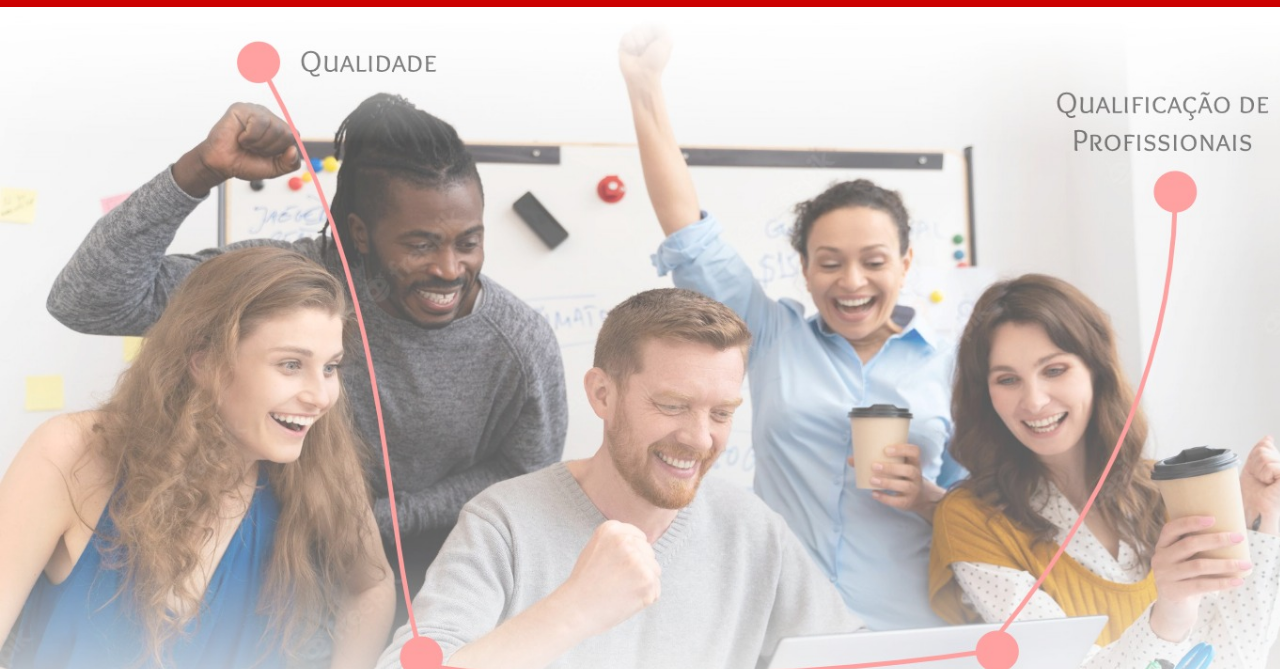
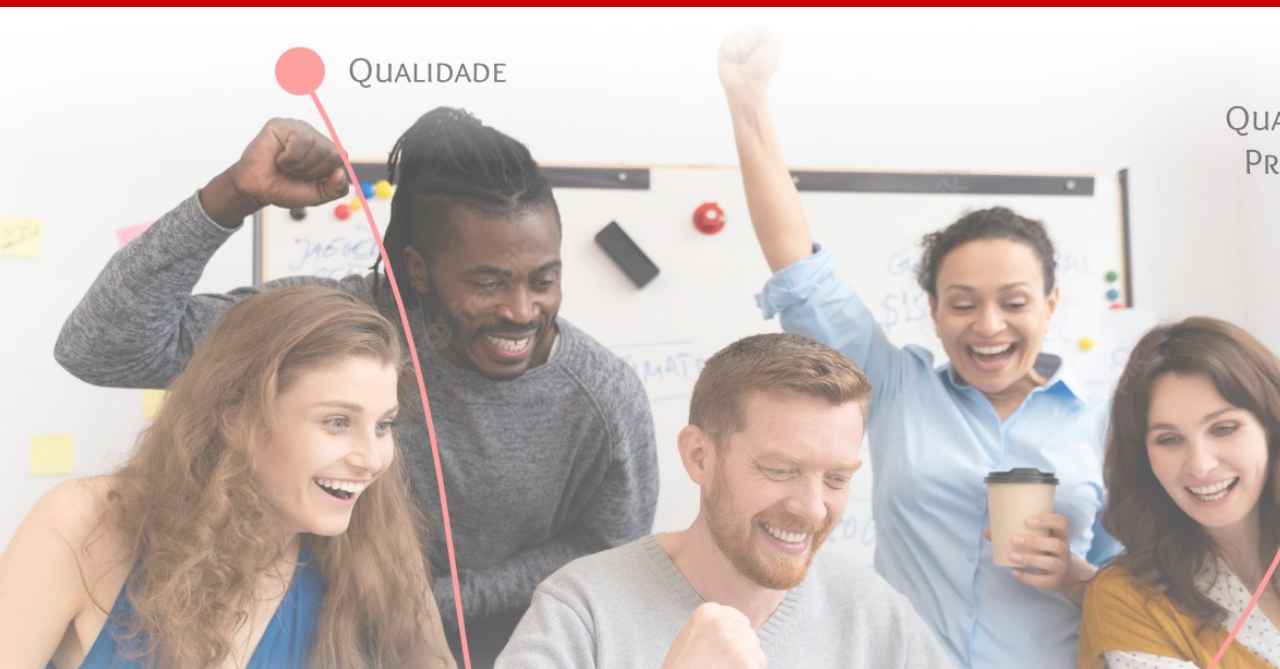
Before and after one commit to Ga-Rasquinho/Projeto-DW1A3, a plain HTML site: page index.html in a window 1280 px wide. Shown: the part 131-800 px from the top of the page. Drawn offline with nearby package versions, Linux system fonts and the light colour scheme.

Commit message:
ajustes main.css background-img

```diff
--- a/css/main.css
+++ b/css/main.css
@@ -6,8 +6,8 @@
   text-align: center;
   background-image: url("../img/imagemFundo.jpg");
   background-size: cover;
-  height: 750px; /* You must set a specified height */
-  background-position: left; /* Center the image */
+  height: 883px;
+  background-position: left;
   background-repeat: no-repeat;
 }
 .main {
```
